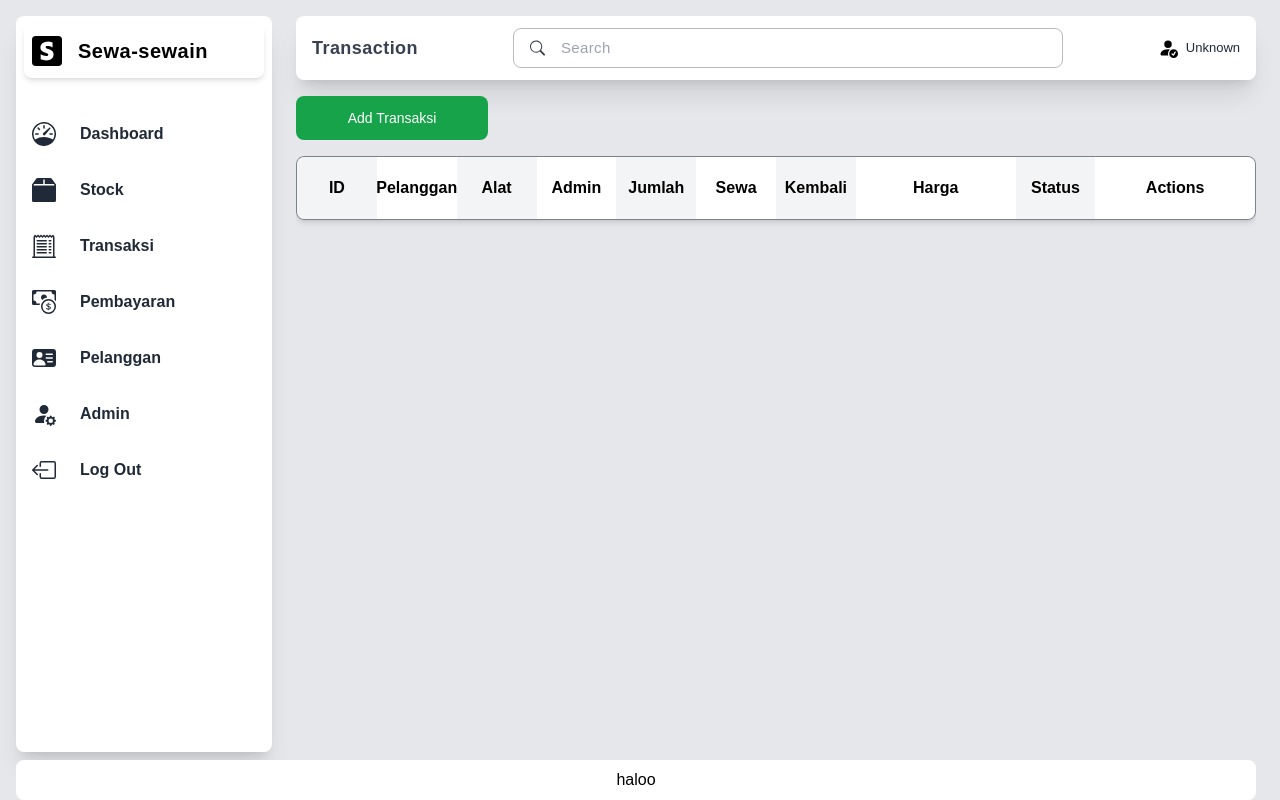
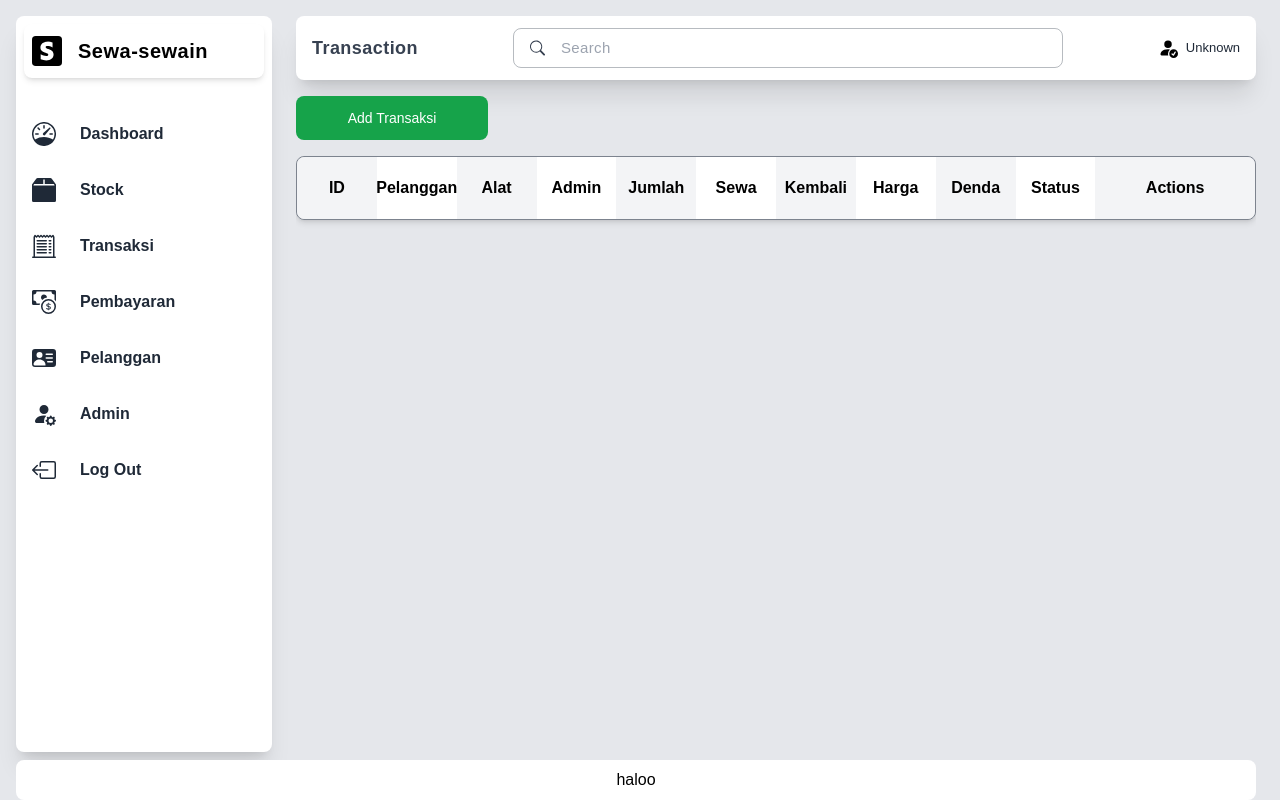
Before and after one commit to farraathika/web-server-penyewaan-alat, a PHP site: page /transaction.php in a window 1280 px wide. Run offline with PHP 8.4, Linux system fonts and the light colour scheme; the visitor is signed in with stand-in values (Sample User, id 1); data that the repository does not hold is empty; some libraries are stand-ins or nearby versions.

Commit message:
add radio button for swtich status

```diff
--- a/admin.php
+++ b/admin.php
@@ -128,6 +128,7 @@
                                 <div class="col-span-4 text-center flex justify-center items-center bg-gray-100">
                                     <?php echo $row['email']; ?>
                                 </div>
+
                                 <div
                                     class="col-span-3 text-center flex justify-center items-center text-[14px] font-medium gap-4 rounded-r-lg bg-white">
                                     <button
@@ -135,7 +136,7 @@
                                         class="px-4 py-2 flex justify-center items-center rounded-md text-sm font-medium bg-green-600 text-white hover:bg-green-800">Edit</button>
 
                                     <form
-                                        class="px-4 py-2 flex justify-center items-center rounded-md text-sm font-medium bg-red-600 text-white hover:bg-red-800"
+                                        class="px-4 mt-3 py-2 flex justify-center items-center rounded-md text-sm font-medium bg-red-600 text-white hover:bg-red-800"
                                         method="post" style="display:inline-block;">
                                         <input type="hidden" name="id" value="<?php echo $row['id_admin']; ?>">
                                         <button type="submit" name="delete">Delete</button>
--- a/transaction.php
+++ b/transaction.php
@@ -47,18 +47,16 @@
         $tanggal_sewa = $_POST['tanggal_sewa'] ?? '';
         $tanggal_kembali = $_POST['tanggal_kembali'] ?? '';
         $total_harga = $_POST['total_harga'] ?? '';
+        $denda = $_POST['denda'] ?? '';
         $status = $_POST['status'] ?? '';
 
-        if (!empty($id_pelanggan) && !empty($id_alat) && !empty($id_admin) && !empty($jumlah) && !empty($tanggal_sewa) && !empty($tanggal_kembali) && !empty($total_harga) && !empty($status)) {
-            $sql = "INSERT INTO transaksi (id_pelanggan, id_alat, id_admin, jumlah, tanggal_sewa, tanggal_kembali, total_harga, status) VALUES ('$id_pelanggan', '$id_alat', '$id_admin', '$jumlah', '$tanggal_sewa', '$tanggal_kembali', '$total_harga', '$status')";
+        if (!empty($id_pelanggan) && !empty($id_alat) && !empty($id_admin) && !empty($jumlah) && !empty($tanggal_sewa) && !empty($tanggal_kembali) && !empty($total_harga) && !empty($denda) && !empty($status)) {
+            $sql = "INSERT INTO transaksi (id_pelanggan, id_alat, id_admin, jumlah, tanggal_sewa, tanggal_kembali, total_harga, denda, status) VALUES ('$id_pelanggan', '$id_alat', '$id_admin', '$jumlah', '$tanggal_sewa', '$tanggal_kembali', '$total_harga', '$denda', '$status')";
 
             if ($conn->query($sql) === true) {
-                echo "New record created successfully";
             } else {
-                echo "Error: " . $sql . "<br>" . $conn->error;
             }
         } else {
-            echo "All fields are required.";
         }
 
     } elseif (isset($_POST['edit'])) {
@@ -70,9 +68,10 @@
         $tanggal_sewa = $_POST['tanggal_sewa'];
         $tanggal_kembali = $_POST['tanggal_kembali'];
         $total_harga = $_POST['total_harga'];
+        $denda = $_POST['denda'];
         $status = $_POST['status'];
 
-        $sql = "UPDATE transaksi SET id_pelanggan='$id_pelanggan', id_alat='$id_alat', id_admin='$id_admin', jumlah='$jumlah', tanggal_sewa='$tanggal_sewa', tanggal_kembali='$tanggal_kembali', total_harga='$total_harga', status='$status' WHERE id_transaksi='$id'";
+        $sql = "UPDATE transaksi SET id_pelanggan='$id_pelanggan', id_alat='$id_alat', id_admin='$id_admin', jumlah='$jumlah', tanggal_sewa='$tanggal_sewa', tanggal_kembali='$tanggal_kembali', total_harga='$total_harga', denda = '$denda', status='$status' WHERE id_transaksi='$id'";
         $conn->query($sql);
     } elseif (isset($_POST['delete'])) {
         $id = $_POST['id'];
@@ -142,7 +141,8 @@
                             <div
                                 class="col-span-1 flex justify-center items-center font-semibold bg-gray-100 rounded-l-lg">
                                 ID</div>
-                            <div class="col-span-1 flex justify-center items-center font-semibold bg-white">Pelanggan</div>
+                            <div class="col-span-1 flex justify-center items-center font-semibold bg-white">Pelanggan
+                            </div>
                             <div class="col-span-1 flex justify-center items-center font-semibold bg-gray-100">Alat
                             </div>
                             <div class="col-span-1 flex justify-center items-center font-semibold bg-white">Admin</div>
@@ -151,10 +151,14 @@
                             <div class="col-span-1 flex justify-center items-center font-semibold bg-white">Sewa</div>
                             <div class="col-span-1 flex justify-center items-center font-semibold bg-gray-100">Kembali
                             </div>
-                            <div class="col-span-2 flex justify-center items-center font-semibold bg-white">Harga</div>
-                            <div class="col-span-1 flex justify-center items-center font-semibold bg-gray-100">Status
+                            <div class="col-span-1 flex justify-center items-center font-semibold bg-white">Harga</div>
+                            <div class="col-span-1 flex justify-center items-center font-semibold bg-gray-100">Denda
                             </div>
-                            <div class="col-span-2 flex justify-center items-center font-semibold rounded-r-lg bg-white">Actions</div>
+                            <div class="col-span-1 flex justify-center items-center font-semibold bg-white">Status
+                            </div>
+                            <div
+                                class="col-span-2 flex justify-center items-center font-semibold rounded-r-lg bg-gray-100">
+                                Actions</div>
                         </div>
 
                         <div class="flex flex-col gap-4 justify-center items-center w-full">
@@ -190,16 +194,21 @@
                                     <?php echo $row['tanggal_kembali']; ?>
                                 </div>
                                 <div
-                                    class="col-span-2 text-center flex justify-center items-center text-[14px] font-medium bg-white">
+                                    class="col-span-1 text-center flex justify-center items-center text-[14px] font-medium bg-white">
                                     <?php echo $row['total_harga']; ?>
                                 </div>
                                 <div
                                     class="col-span-1 text-center flex justify-center items-center text-[14px] font-medium bg-gray-100">
+                                    <?php echo $row['denda']; ?>
+                                </div>
+                                <div
+                                    class="col-span-1 text-center flex justify-center items-center text-[14px] font-medium bg-white">
                                     <?php echo $row['status']; ?>
                                 </div>
-                                <div class="col-span-2 text-center flex flex-row justify-center items-center gap-4 bg-white rounded-r-lg">
+                                <div
+                                    class="col-span-2 text-center flex flex-row justify-center items-center gap-4 bg-gray-100 rounded-r-lg">
                                     <button
-                                        onclick="openEditModal('<?php echo $row['id_transaksi']; ?>', '<?php echo $row['id_pelanggan']; ?>', '<?php echo $row['id_alat']; ?>', '<?php echo $row['id_admin']; ?>', '<?php echo $row['jumlah']; ?>', '<?php echo $row['tanggal_sewa']; ?>', '<?php echo $row['tanggal_kembali']; ?>', '<?php echo $row['total_harga']; ?>', '<?php echo $row['status']; ?>')"
+                                        onclick="openEditModal('<?php echo $row['id_transaksi']; ?>', '<?php echo $row['id_pelanggan']; ?>', '<?php echo $row['id_alat']; ?>', '<?php echo $row['id_admin']; ?>', '<?php echo $row['jumlah']; ?>', '<?php echo $row['tanggal_sewa']; ?>', '<?php echo $row['tanggal_kembali']; ?>', '<?php echo $row['total_harga']; ?>', '<?php echo $row['denda']; ?>', '<?php echo $row['status']; ?>')"
                                         class="w-16 py-2 flex justify-center items-center rounded-md text-sm font-medium bg-green-600 text-white hover:bg-green-800">Edit</button>
                                     <form
                                         class="w-16 py-2 flex justify-center items-center rounded-md text-sm font-medium bg-red-600 text-white hover:bg-red-800"
@@ -252,8 +261,24 @@
                                     class="w-full px-4 py-2 border rounded-md">
                             </div>
                             <div class="mb-4">
-                                <input type="text" name="status" placeholder="Status"
+                                <input type="number" name="denda" placeholder="Denda"
                                     class="w-full px-4 py-2 border rounded-md">
+                            </div>
+                            <div class="mb-4">
+                                <div class="grid grid-cols-2 gap-0 bg-gray-200 rounded-md select-none">
+                                    <label
+                                        class="radio flex flex-row items-center justify-center w-full h-12 rounded-lg cursor-pointer">
+                                        <input type="radio" name="status" value="Proses" class="peer hidden" checked />
+                                        <span
+                                            class="tracking-wide peer-checked:bg-black w-full h-full flex flex-row justify-center items-center peer-checked:text-white text-gray-700 rounded-lg transition duration-150 ease-in-out">Proses</span>
+                                    </label>
+                                    <label
+                                        class="radio flex flex-grow items-center justify-center rounded-lg h-12 w-full cursor-pointer">
+                                        <input type="radio" name="status" value="Selesai" class="peer hidden" />
+                                        <span
+                                            class="tracking-wide peer-checked:bg-green-600 peer-checked:text-white flex flex-row justify-center items-center text-gray-700 w-full h-full rounded-lg transition duration-150 ease-in-out">Selesai</span>
+                                    </label>
+                                </div>
                             </div>
                             <div class="flex justify-center gap-4">
                                 <button type="button" onclick="closeAddModal()"
@@ -304,8 +329,26 @@
                                     class="w-full px-4 py-2 border rounded-md">
                             </div>
                             <div class="mb-4">
-                                <input type="text" name="status" id="edit-status" placeholder="Status"
+                                <input type="number" name="denda" id="edit-denda" placeholder="Denda"
                                     class="w-full px-4 py-2 border rounded-md">
+                            </div>
+                            <div class="mb-4">
+                                <div class="grid grid-cols-2 gap-0 bg-gray-200 rounded-md select-none">
+                                    <label
+                                        class="radio flex flex-row items-center justify-center w-full h-12 rounded-lg cursor-pointer">
+                                        <input type="radio" name="status" value="Proses" id="edit-status-proses"
+                                            class="peer hidden" />
+                                        <span
+                                            class="tracking-wide peer-checked:bg-black w-full h-full flex flex-row justify-center items-center peer-checked:text-white text-gray-700 rounded-lg transition duration-150 ease-in-out">Proses</span>
+                                    </label>
+                                    <label
+                                        class="radio flex flex-grow items-center justify-center rounded-lg h-12 w-full cursor-pointer">
+                                        <input type="radio" name="status" value="Selesai" id="edit-status-selesai"
+                                            class="peer hidden" />
+                                        <span
+                                            class="tracking-wide peer-checked:bg-green-600 peer-checked:text-white flex flex-row justify-center items-center text-gray-700 w-full h-full rounded-lg transition duration-150 ease-in-out">Selesai</span>
+                                    </label>
+                                </div>
                             </div>
                             <div class="flex justify-center gap-4">
                                 <button type="button" onclick="closeEditModal()"
@@ -335,7 +378,7 @@
             document.getElementById('addModal').classList.add('hidden');
         }
 
-        function openEditModal(id, id_pelanggan, id_alat, id_admin, jumlah, tanggal_sewa, tanggal_kembali, total_harga, status) {
+        function openEditModal(id, id_pelanggan, id_alat, id_admin, jumlah, tanggal_sewa, tanggal_kembali, total_harga, denda, status) {
             document.getElementById('edit-id').value = id;
             document.getElementById('edit-id_pelanggan').value = id_pelanggan;
             document.getElementById('edit-id_alat').value = id_alat;
@@ -344,7 +387,13 @@
             document.getElementById('edit-tanggal_sewa').value = tanggal_sewa;
             document.getElementById('edit-tanggal_kembali').value = tanggal_kembali;
             document.getElementById('edit-total_harga').value = total_harga;
-            document.getElementById('edit-status').value = status;
+            document.getElementById('edit-denda').value = denda;
+            // Set status radio buttons
+        if (status === "Proses") {
+            document.getElementById('edit-status-proses').checked = true;
+        } else {
+            document.getElementById('edit-status-selesai').checked = true;
+        }
             document.getElementById('editModal').classList.remove('hidden');
         }
 
```
